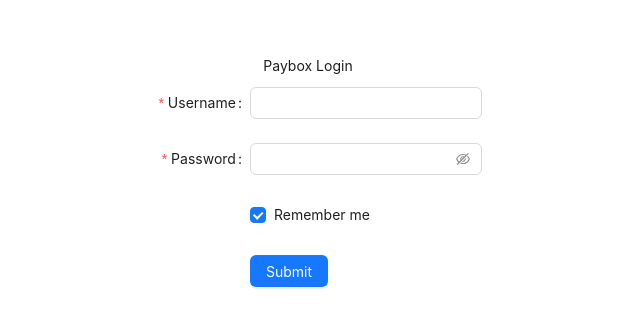
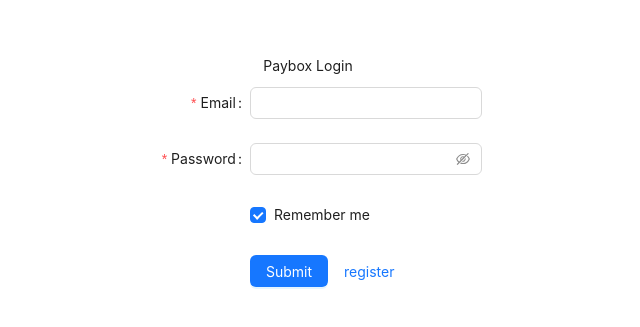
Before and after one commit to the-cloud-camp/tcc-group-5, a Next.js app in the folder application/paybox-next/: page /login in a window 1280 px wide. Shown: the part 225-552 px from the top of the page, without its empty margins (332-972 px from the left). Built offline with nearby package versions, Linux system fonts and the light colour scheme.

Commit message:
add: login page

```diff
--- a/application/paybox-next/app/login/page.js
+++ b/application/paybox-next/app/login/page.js
@@ -2,32 +2,22 @@
 import React from 'react'
 import { Button, Row, Col, Space, Layout, Form, Input, Checkbox, Typography, message } from 'antd';
 import { SignJWT, importJWK } from 'jose'
-const { Header, Footer, Sider, Content } = Layout;
+import { apiInstance } from '@/utils/apiClient';
+import { useRouter } from 'next/navigation';
 
 const Page = () => {
+    const router = useRouter();
     const { Text } = Typography
     const onFinish = async (values) => {
         try {
-            if (values.email === 'admin@test.com' && values.password === '1234') {
-                // Login pass
-                const secretJWK = {
-                    kty: 'oct',
-                    k: process.env.JOSE_SECRET // Replace with your actual base64 encoded secret key
-                }
-
-                const secretKey = await importJWK(secretJWK, 'HS256')
-                const token = await new SignJWT({ email: 'mike@test.com' })
-                    .setProtectedHeader({ alg: 'HS256' })
-                    .setIssuedAt()
-                    .setExpirationTime('1h') // Token expires in 1 hour
-                    .sign(secretKey)
-
-                cookies().set('token', token)
-                redirect('/manage/blog')
-            } else {
-                throw new Error('Login fail')
+            const body = {
+                emailOrMobile: values.email,
+                password: values.password
             }
+            const result = await apiInstance().post('/auth/login', body);
+            console.log('result', result)
             message.success('login success')
+            router.push('/user')
             console.log('Success:', values);
         } catch (err) {
             message.error('Err!!')
@@ -66,12 +56,12 @@
                     autoComplete="off"
                 >
                     <Form.Item
-                        label="Username"
-                        name="username"
+                        label="Email"
+                        name="email"
                         rules={[
                             {
                                 required: true,
-                                message: 'Please input your username!',
+                                message: 'Please input your email!',
                             },
                         ]}
                     >
@@ -111,6 +101,7 @@
                         <Button type="primary" htmlType="submit">
                             Submit
                         </Button>
+                        <Button type='link'>register</Button>
                     </Form.Item>
                 </Form>
             </Col>
```
